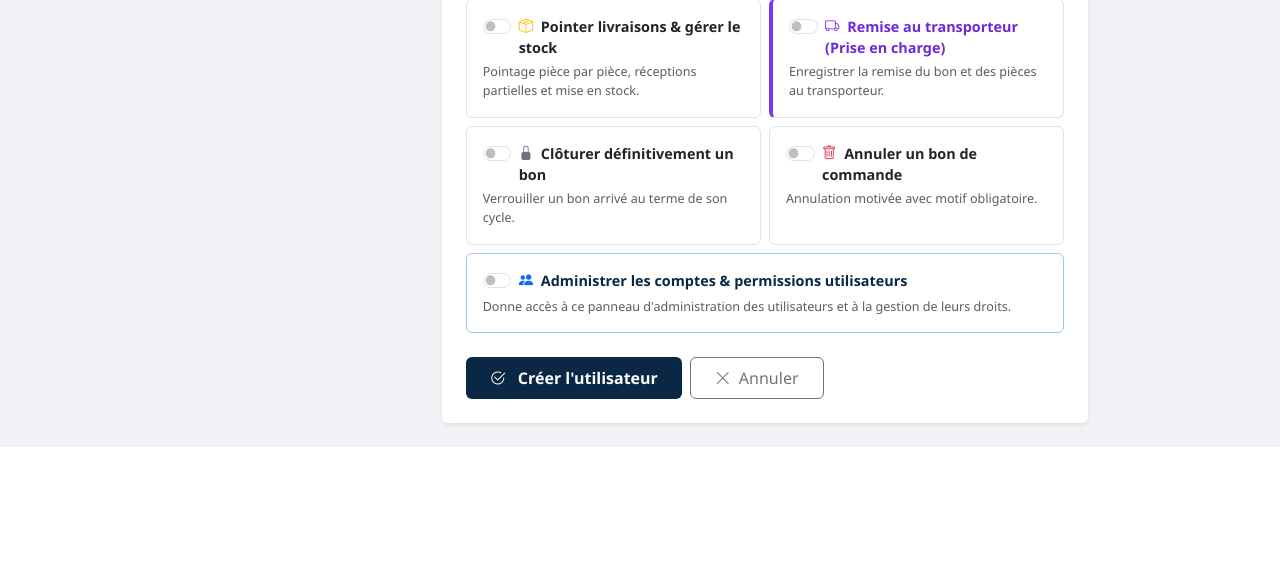
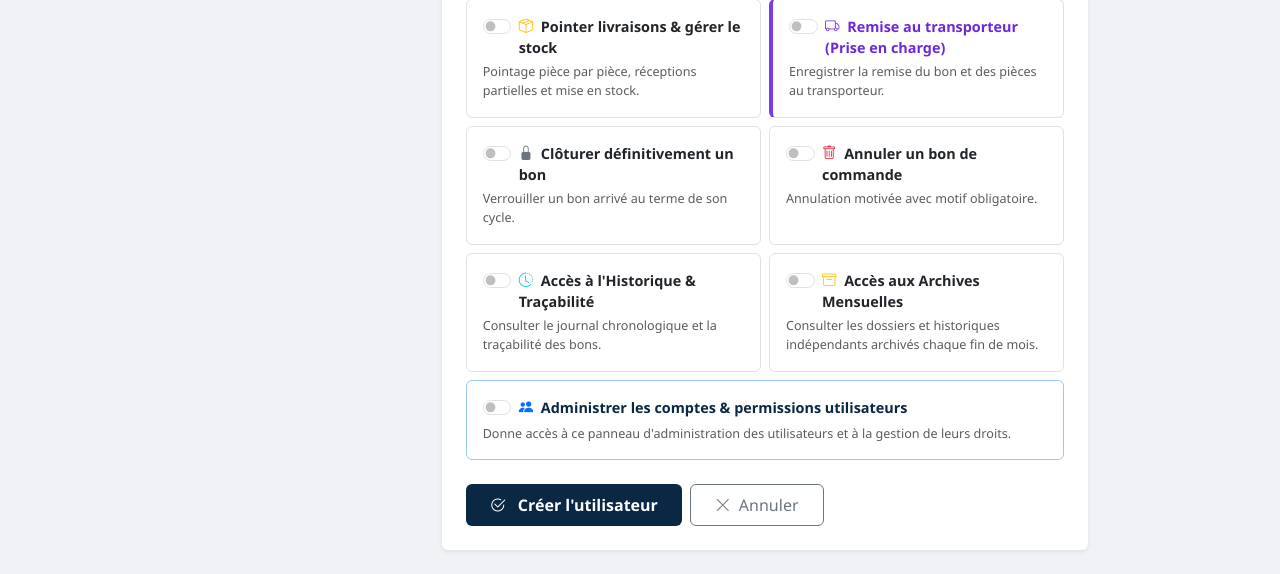
Before and after one commit to danielmouity241-afk/taxigab-bdc, a Flask app: page /admin/utilisateurs/nouveau in a window 1280 px wide. Shown: the part 827-1401 px from the top of the page. Before the commit the page ends 1274 px from the top, so only its background shows below. Run offline with Flask 3, Linux system fonts and the light colour scheme; a user stored in the database is signed in.

Commit message:
Archives mensuelles indépendantes, historique groupé par bon & gestion des droits (templates/admin/user_form.html)

```diff
--- a/templates/admin/user_form.html
+++ b/templates/admin/user_form.html
@@ -188,6 +188,32 @@
               </div>
             </div>
 
+            <div class="col-md-6">
+              <div class="p-3 border rounded h-100 bg-white shadow-xs">
+                <div class="form-check form-switch">
+                  <input class="form-check-input perm-action" type="checkbox" name="peut_voir_historique" id="perm-hist"
+                         {% if user and (user.peut_voir_historique or user.role in ['DT', 'DTA']) and not user.est_spectateur %}checked{% endif %}>
+                  <label class="form-check-label fw-semibold" for="perm-hist">
+                    <i class="bi bi-clock-history text-info me-1"></i> Accès à l'Historique & Traçabilité
+                  </label>
+                </div>
+                <div class="small text-muted mt-1">Consulter le journal chronologique et la traçabilité des bons.</div>
+              </div>
+            </div>
+
+            <div class="col-md-6">
+              <div class="p-3 border rounded h-100 bg-white shadow-xs">
+                <div class="form-check form-switch">
+                  <input class="form-check-input perm-action" type="checkbox" name="peut_voir_archives" id="perm-arch"
+                         {% if user and (user.peut_voir_archives or user.role in ['DT', 'DTA']) and not user.est_spectateur %}checked{% endif %}>
+                  <label class="form-check-label fw-semibold" for="perm-arch">
+                    <i class="bi bi-archive text-warning me-1"></i> Accès aux Archives Mensuelles
+                  </label>
+                </div>
+                <div class="small text-muted mt-1">Consulter les dossiers et historiques indépendants archivés chaque fin de mois.</div>
+              </div>
+            </div>
+
             <div class="col-12">
               <div class="p-3 border rounded bg-white shadow-xs border-primary-subtle">
                 <div class="form-check form-switch">
```
